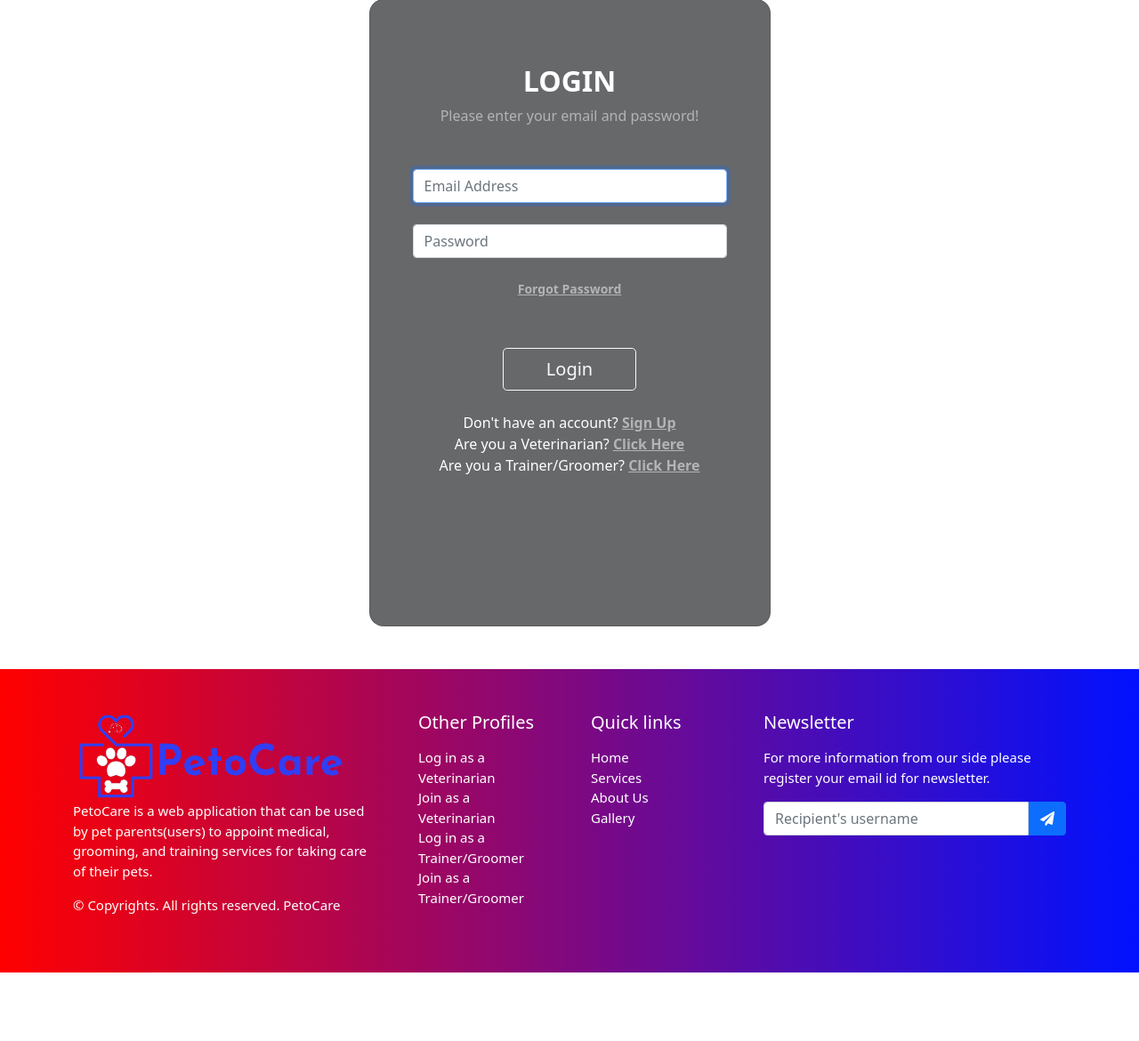
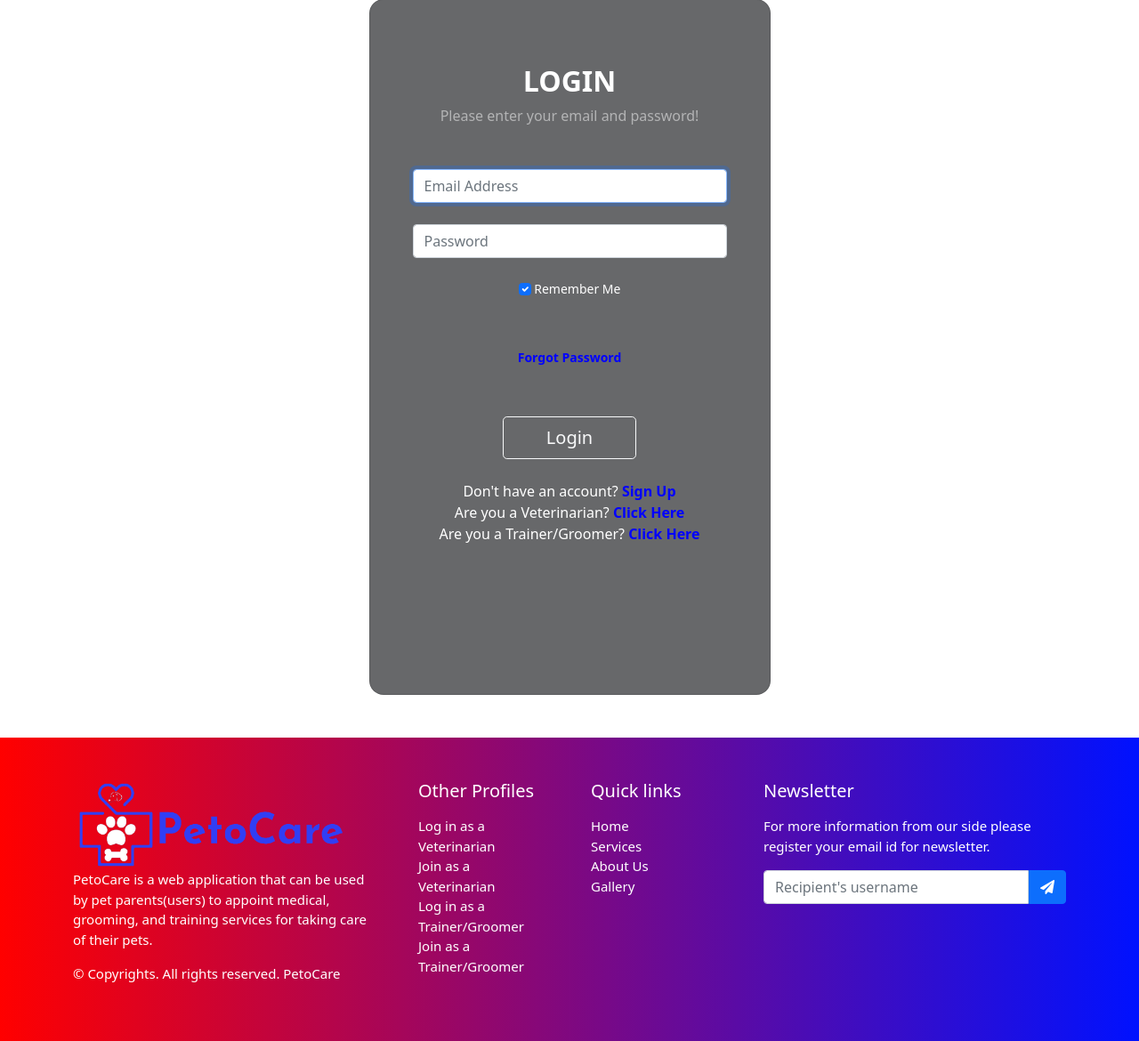
Before and after one commit to akash611/PetoCare, a Django app: page /login/ in a window 1280 px wide. Shown: the part 125-1295 px from the top of the page at 89% size. Before the commit the page ends 1218 px from the top, so only its background shows below. Run offline with Django 3.2, Linux system fonts and the light colour scheme; some libraries are stand-ins or nearby versions.

Commit message:
login page update

```diff
--- a/static/css/login.css
+++ b/static/css/login.css
@@ -1,3 +1,7 @@
 .lgin .card{
   background-color: rgb(103, 104, 106);
 }
+.lgin a:link{
+  text-decoration: none;
+  color: blue !important;
+}
--- a/templates/main_app/login.html
+++ b/templates/main_app/login.html
@@ -30,6 +30,14 @@
                                             <input type="password" id="password" class="form-control"
                                                 placeholder="Password" required autofocus>
                                             <br>
+                                            <p class="small mb-5 pb-lg-2">
+                                                <input class="form-check-input"
+                                                       type="checkbox"
+                                                       value=""
+                                                       id="flexCheckChecked"
+                                                       checked>
+                                                <label class="form-check-label" for="flexCheckChecked">Remember Me</label>
+                                                </p>
                                             <p class="small mb-5 pb-lg-2">
                                                 <a href="{% url 'forgot_pass' %}" class="text-white-50 fw-bold">Forgot
                                                     Password</a>
```
Also changed, not shown: templates/main_app/trainer_login.html (+8 -0 lines), templates/main_app/vet_login.html (+24 -11 lines).
